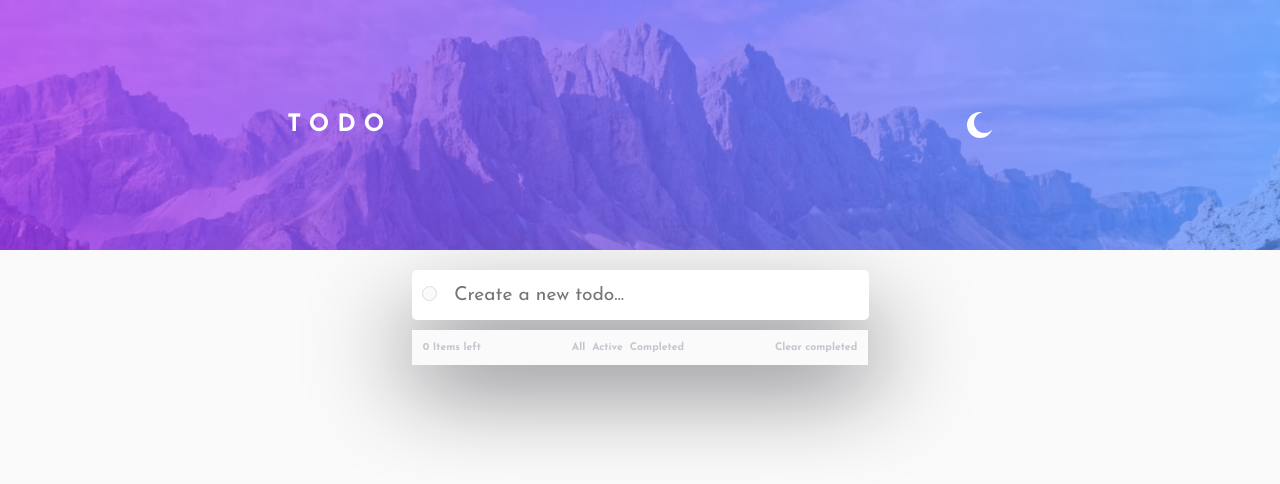
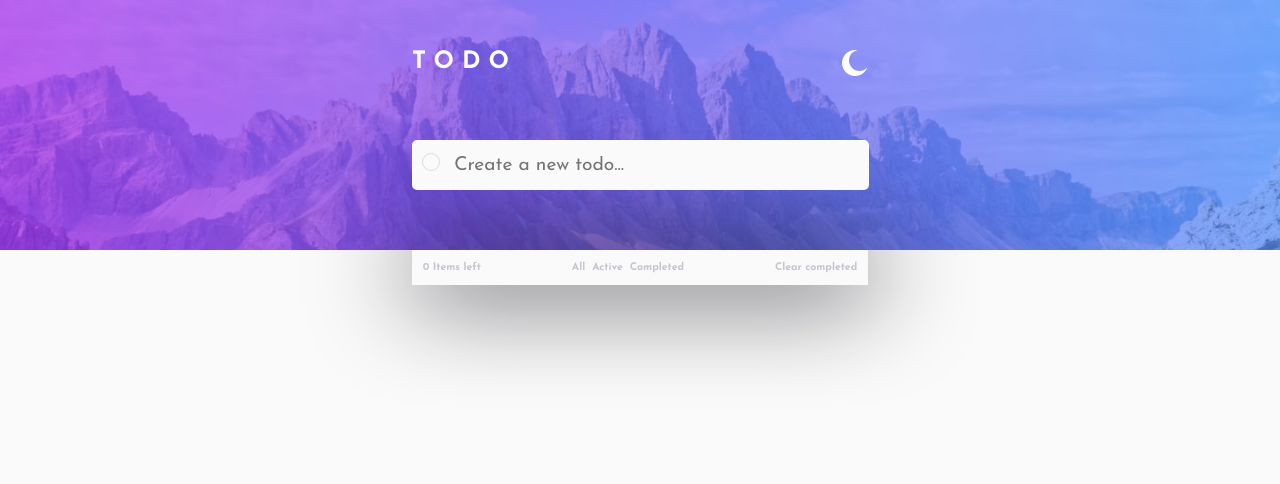
Before and after one commit to carp22/todo-app, a React (Vite) app: page / in a window 1280 px wide. Shown: the top 484 px of the page. Built offline with nearby package versions, Linux system fonts and the light colour scheme.

Commit message:
Some changes made

```diff
--- a/src/App.jsx
+++ b/src/App.jsx
@@ -108,12 +108,10 @@ function App() {
   }).map(item => {
 
     return (
-      <div className={`todo-element`} key={item.id} >
+      <div className="todo-element" key={item.id} >
           <label className={`todo-label ${darkMode === "light" ? "item-lgth" : "item-drk"} ${item.isSelected && "status"}`}>
             <input type="checkbox" className="todo-check" defaultChecked={item.isSelected ? true : false} onClick={() =>  todoStatus(item.id) }/>
               <span className="checkbox-custom"></span>
-                {/* <img src={checkIcon} alt="checked" className="checkicon"/> */}
-
             {item.description}
           </label>
           <img src={crossIcon} alt="delete-button"  className="crossicon" onClick={() => deleteTodo(item.id)} />
--- a/src/components/TodoElements.jsx
+++ b/src/components/TodoElements.jsx
@@ -10,11 +10,12 @@ function TodoElements({darkMode, toggleMode, createNewTodo, newEntry, newTodoIte
         <img src={darkMode === "light" ? moon : sun} alt="mode"
             className='mode-icon'
             onClick={toggleMode}/>
-        </div>
         <div className="newtodo-container">
           <input type="checkbox" className='buttonNewTodo' onClick={createNewTodo} />
+            {/* <span className="checkbox-custom"></span> */}
           <input type="text" className={`newtodo-input ${darkMode === "light" ? "item-lgth" : "item-drk"}`} placeholder='  Create a new todo...' value={newEntry} onChange={newTodoItem}/>
         </div>
+      </div>
     </>
   )
 }
--- a/src/index.css
+++ b/src/index.css
@@ -11,7 +11,7 @@
 }
 .drk-background{
   background-image: url("../public/images/bg-desktop-dark.jpg");
-  background-size: cover;
+  background-size: contain;
   height: 250px;
   background-repeat: no-repeat;
 
@@ -20,52 +20,67 @@
 .lght-background{
   background-image: url("../public/images/bg-desktop-light.jpg");
   background-repeat: no-repeat;
-  background-size: cover;
+  background-size: cover ;
   height: 250px;
 
   transition: all 1s ease;
 }
 .light {
-  background-color: #fafafa;
+  background-color: hsl(0, 0%, 98%);
   transition: all 1s ease;
 
   color: #6f6f79;
 }
 
 .item-lgth {
+  background-color: hsl(0, 0%, 98%);
   transition: all 1s ease;
   color: hsl(235, 19%, 35%);
 }
 .item-drk {
-  background-color: #191924;
+  background-color:hsl(235, 21%, 11%);
   transition: all 1s ease;
   color: hsl(234, 39%, 85%);
 }
 
 .todo-body {
-  display: flex;
-  justify-content: space-around;
+  display: grid;
+  padding-top: 50px;
+  padding-bottom: 50px;
+  justify-content: center;
+  grid-template-columns: auto auto;
+  grid-template-rows: 1fr 1fr;
+
+  /* justify-content: space-around;
   align-items: center;
 
   padding-top: 50px;
-  padding-bottom: 50px;
+  padding-bottom: 50px; */
 }
 .todo-title {
   letter-spacing: 0.5rem;
   color: #ffffff;
   transition: all 1s ease;
+
+  grid-row: 1;
+  grid-column: 1;
+}
+.mode-icon {
+  grid-row: 1;
+  grid-column: 2;
+  cursor: pointer;
+  margin-left: auto;
 }
 .mode-icon:hover {
   cursor: pointer;
 }
 .newtodo-container {
+  grid-row: 2;
+  grid-column: 1/3;
   position: relative;
   width: 28.5em;
 
   margin-bottom: 10px;
-
-  margin-left: auto;
-  margin-right: auto;
 }
 .newtodo-input {
   font-weight: 400;
@@ -87,8 +102,8 @@
   outline: none;
 }
 .buttonNewTodo {
-  width: 15px;
-  height: 15px;
+  width: 18px;
+  height: 18px;
   background-color: #fafafa;
   border-radius: 50%;
   vertical-align: middle;
@@ -99,24 +114,19 @@
   position: absolute;
   bottom: 19px;
   left: 10px;
-  border-radius: 7.5px;
+}
+.buttonNewTodo:checked{
+  background-position: center;
+  background-image: url("../public/images/icon-check.svg"), linear-gradient(to bottom, #9b5fe5, #70c4fa);
+  background-repeat: no-repeat;
+  background-size: cover 20%;
 }
 .buttonNewTodo:hover {
   cursor: pointer;
   transition:  1s ease;
   box-shadow: 0px 0px 5px 1px #784ed5;
 }
-.buttonNewTodo:checked{
-  transition: 1s ease;
-  background-image: linear-gradient(to bottom, #9b5fe5, #70c4fa);
-}
-/* .buttonNewTodo:active {
-  cursor: pointer;
-  background-color:#893ad1 ;
-  transition:  1s ease;
 
-  box-shadow: 0px 0px 5px 1px #784ed5;
-} */
 .todo-container {
   display: flex;
   flex-direction: column;
@@ -140,7 +150,7 @@
   height: 2.8em;
   width: 28.5em;
 
-  border-top: 0.1px solid rgba(187, 187, 196, 0.5);
+  border-top: 0.1px solid rgba(187, 187, 196, 0.1);
 }
 
 .crossicon{
@@ -158,28 +168,33 @@
   cursor: pointer;
 
   font-weight: 400;
-  margin-left: 15px;
+  margin-left: 10px;
   font-size: 18px;
-  /* color: hsl(235, 19%, 35%); */
+  color: hsl(235, 19%, 35%);
 }
 .todo-check{
   position: absolute;
   opacity: 0;
   cursor: pointer;
-  margin-right: 25px;
+  margin-right: 45px;
+  width: 18px;
+  height: 18px;
 }
 .checkbox-custom{
 
   display: inline-block;
   width: 18px;
   height: 18px;
+  margin-right: 20px;
 
   border-radius: 50%;
   border: 1px solid #ccc;
   background-position: center;
   background-repeat: no-repeat;
 
+
 }
+
 .todo-check:checked + .checkbox-custom{
   transition: all 1s ease;
   background-image:  url("../public/images/icon-check.svg"), linear-gradient(to bottom, #9b5fe5, #70c4fa);
@@ -187,7 +202,6 @@
 }
 .todo-check:hover{
   cursor: pointer;
-
 }
 
 .status {
@@ -213,13 +227,6 @@
   gap: 70px;
 
   font-size: 9px;
-
-  /* border-radius: 20px; */
-
-  /* border-top: 0.1px solid rgba(187, 187, 196, 0.5);
-  border-bottom: 0.1px solid rgba(187, 187, 196, 0.5);
-  border-bottom-left-radius: 10px; */
-
 }
 .todo-status {
   display: flex;
@@ -246,7 +253,3 @@
   cursor: pointer;
   color: #2e3150;
 }
-.setting-lght:active {
-  cursor: pointer;
-  color: #6390e5;
-}
```
